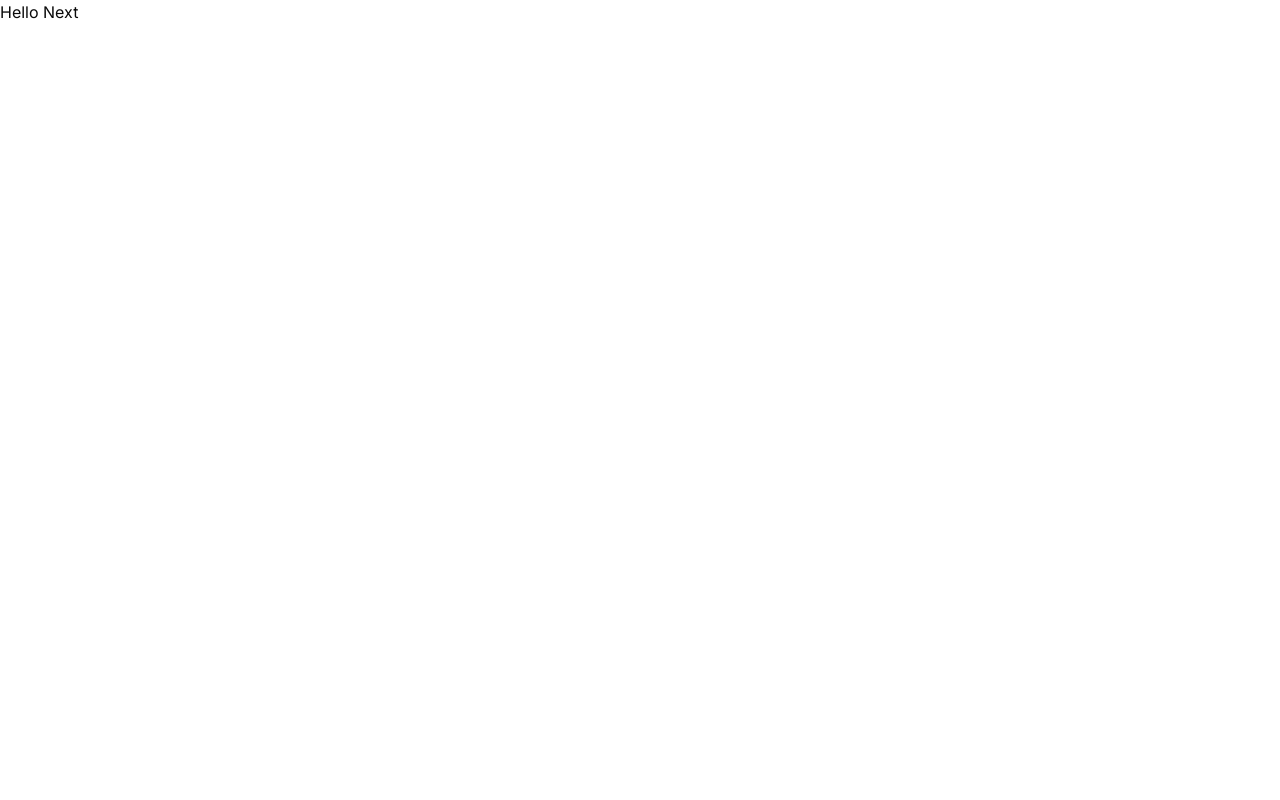
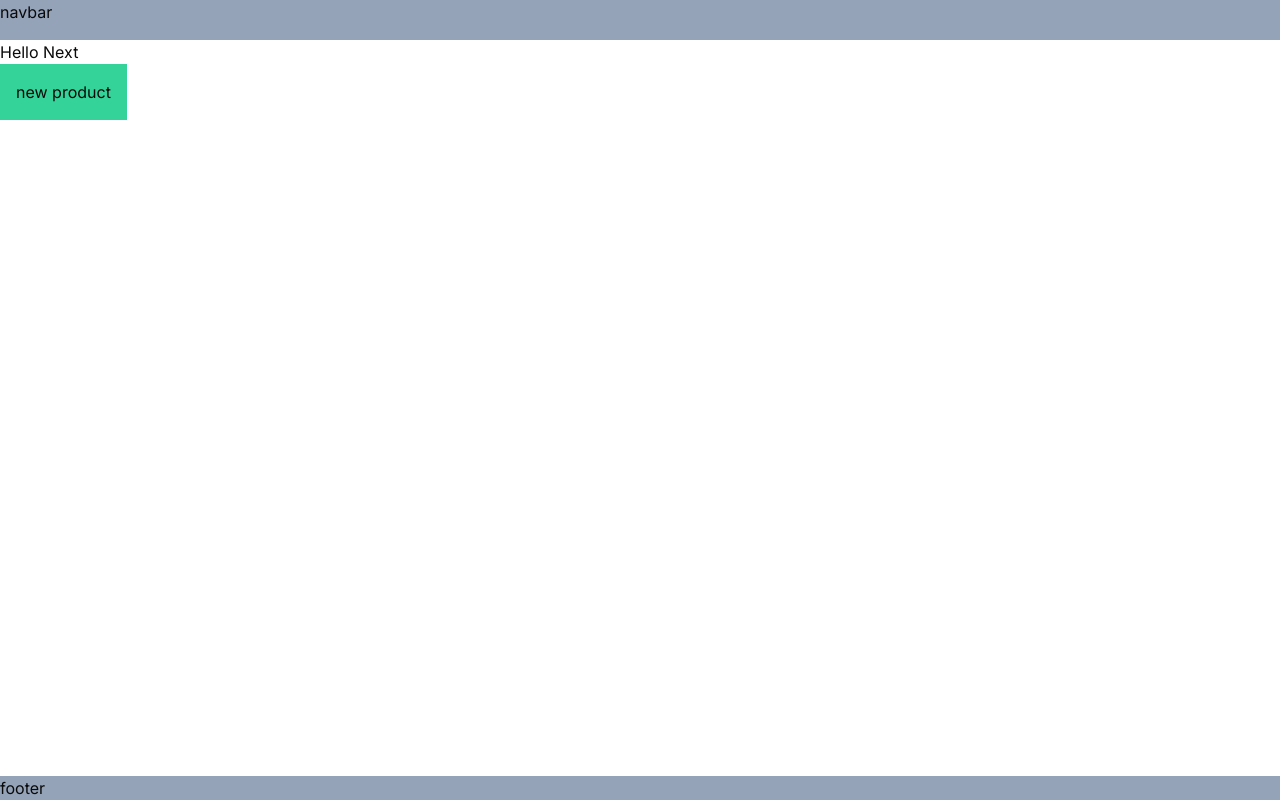
Before and after one commit to ahmeds189/salesat, a Next.js app: page / in a window 1280 px wide. Built offline with nearby package versions, Linux system fonts and the light colour scheme.

Commit message:
base layout

```diff
--- a/app/layout.tsx
+++ b/app/layout.tsx
@@ -13,7 +13,11 @@ export const metadata: Metadata = {
 export default function RootLayout({ children }: PropsWithChildren) {
   return (
     <html lang='en'>
-      <body className={inter.className}>{children}</body>
+      <body className={`${inter.className} flex min-h-[100svh] flex-col`}>
+        <nav className='fixed h-10 w-full bg-slate-400'>navbar</nav>
+        <main className='mt-10 flex-1'>{children}</main>
+        <footer className='bg-slate-400'>footer</footer>
+      </body>
     </html>
   )
 }
--- a/app/page.tsx
+++ b/app/page.tsx
@@ -1,3 +1,12 @@
+import Link from 'next/link'
+
 export default function Home() {
-  return <h1 className=''>Hello Next</h1>
+  return (
+    <>
+      <h1>Hello Next</h1>
+      <Link href='new-product' className='inline-block bg-emerald-400 p-4'>
+        new product
+      </Link>
+    </>
+  )
 }
```
